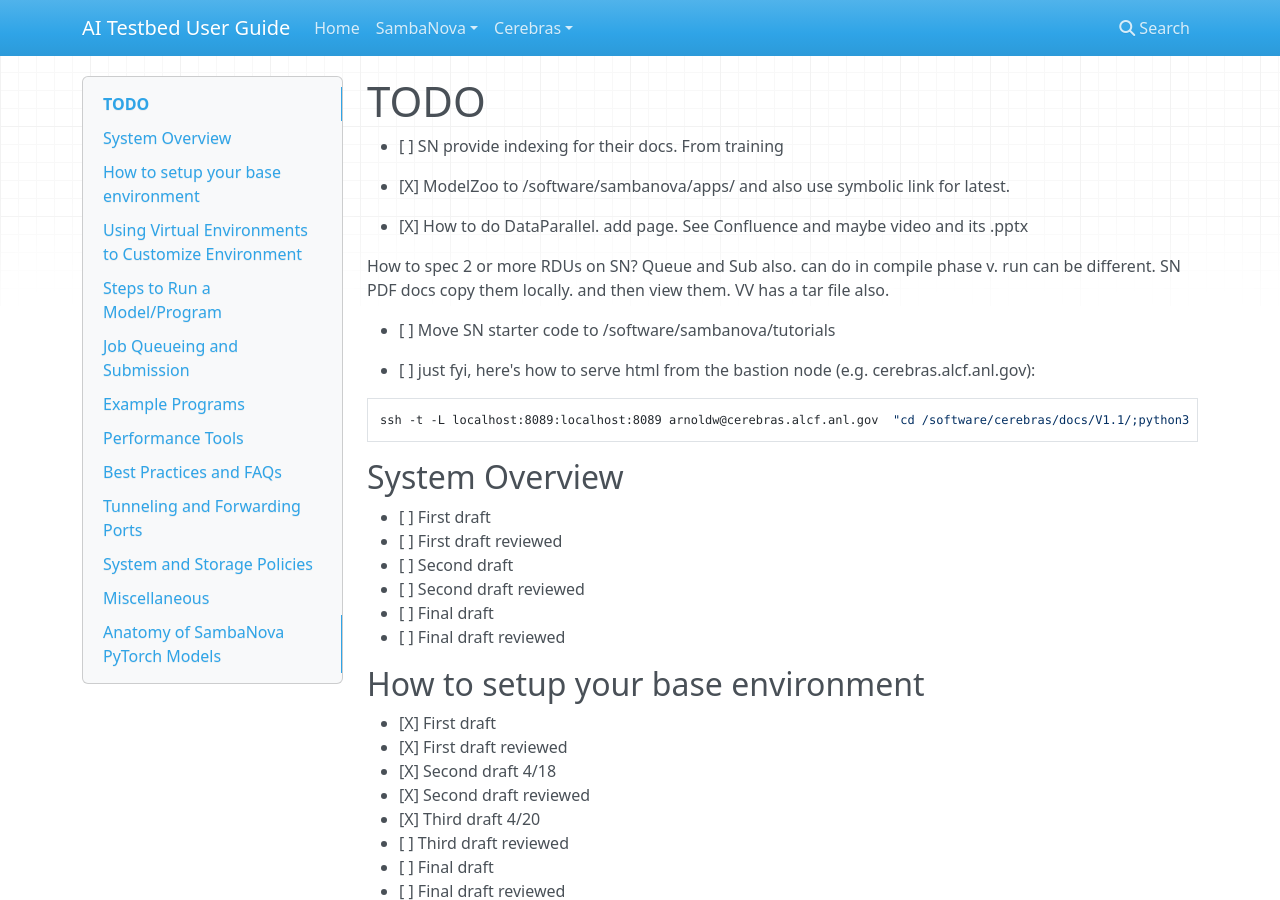
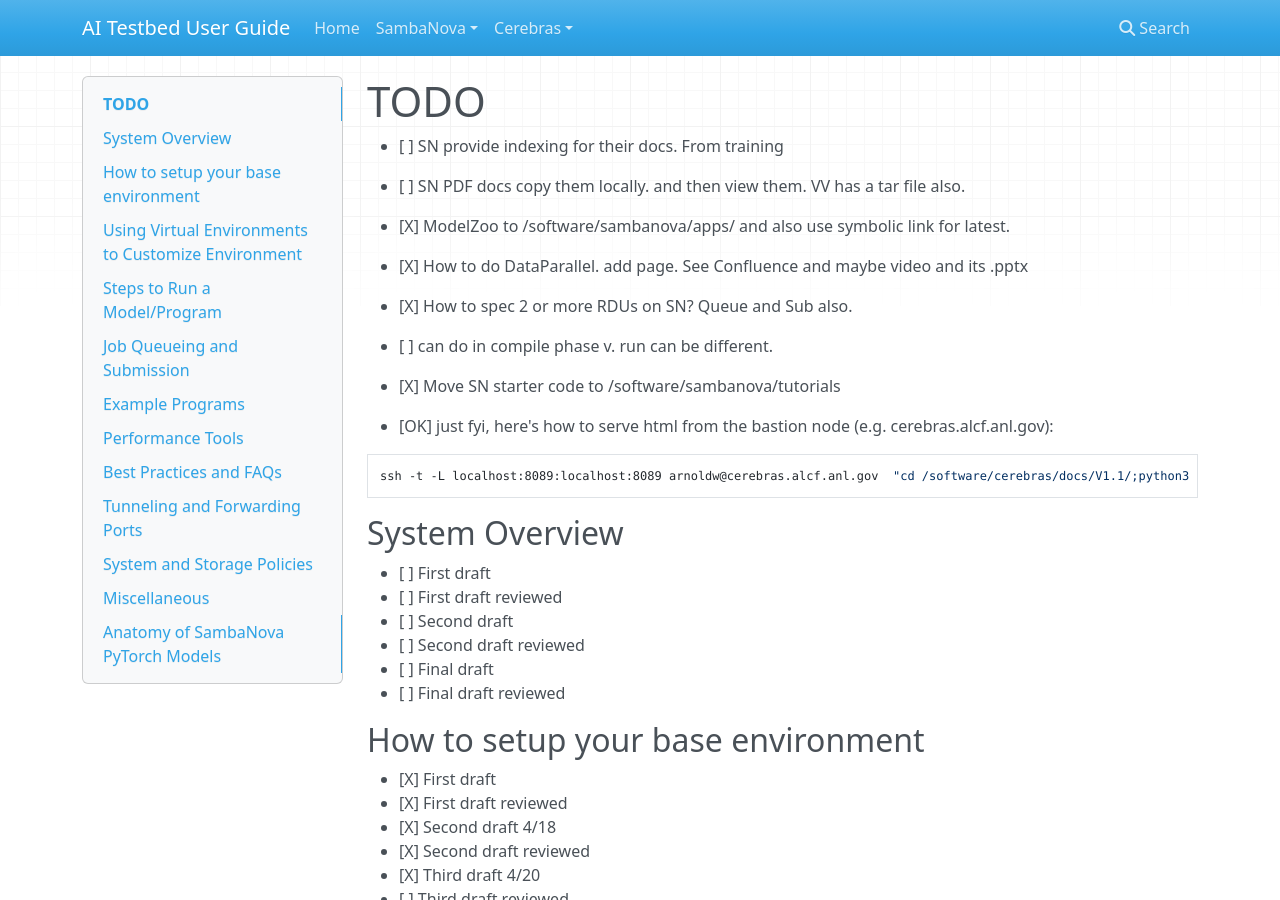
Before and after one commit to argonne-lcf/ai-testbed-userdocs, an MkDocs documentation site: the page built from docs/sambanova/TODO.md, in a window 1280 px wide and 900 px high. Built offline with MkDocs 1.6.1, drawn with Linux system fonts in a browser that asks for light colours; nearby versions of some CDN libraries.

Commit message:
2+ RDUs and accessing SN docs.

````diff
--- a/docs/sambanova/TODO.md
+++ b/docs/sambanova/TODO.md
@@ -1,17 +1,19 @@
 # TODO
 
 - [ ] SN provide indexing for their docs. From training
+
+- [ ] SN PDF docs copy them locally. and then view them.  VV has a tar file also.
 
 - [X] ModelZoo to /software/sambanova/apps/ and also use symbolic link for latest.
 
 - [X] How to do DataParallel.  add page.  See Confluence and maybe video and its .pptx
 
-How to spec 2 or more RDUs on SN?  Queue and Sub also.  can do in compile phase v. run can be different.
-SN PDF docs copy them locally. and then view them.  VV has a tar file also.
+- [X] How to spec 2 or more RDUs on SN?  Queue and Sub also.
+- [ ] can do in compile phase v. run can be different.
 
-- [ ] Move SN starter code to /software/sambanova/tutorials
+- [X] Move SN starter code to /software/sambanova/tutorials
 
-- [ ] just fyi, here's how to serve html from the bastion node (e.g. cerebras.alcf.anl.gov):
+- [OK] just fyi, here's how to serve html from the bastion node (e.g. cerebras.alcf.anl.gov):
 
 ```bash
 ssh -t -L localhost:8089:localhost:8089 arnoldw@cerebras.alcf.anl.gov  "cd /software/cerebras/docs/V1.1/;python3 -m http.server 8089"
````
Also changed, not shown: docs/sambanova/Job-Queuing-and-Submission.md (+8 -0 lines), docs/sambanova/Miscellaneous.md (+11 -0 lines).
